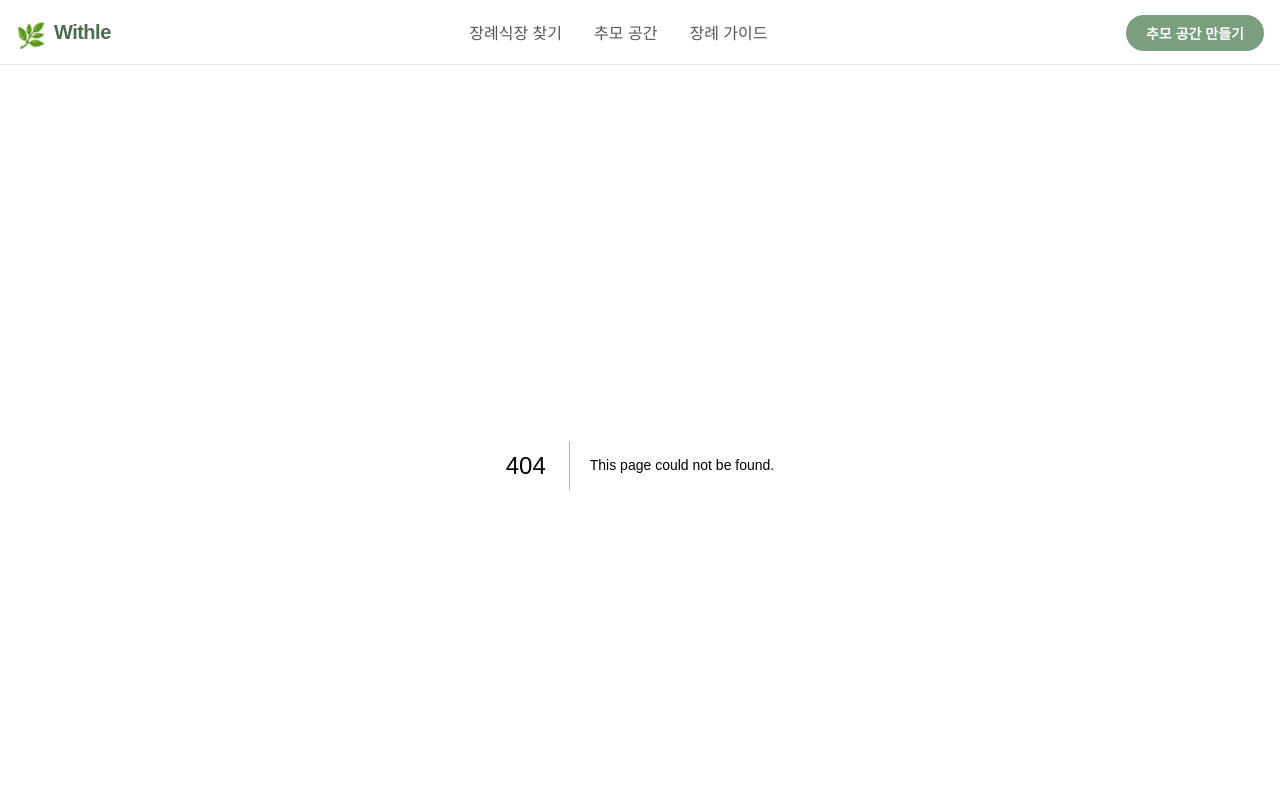
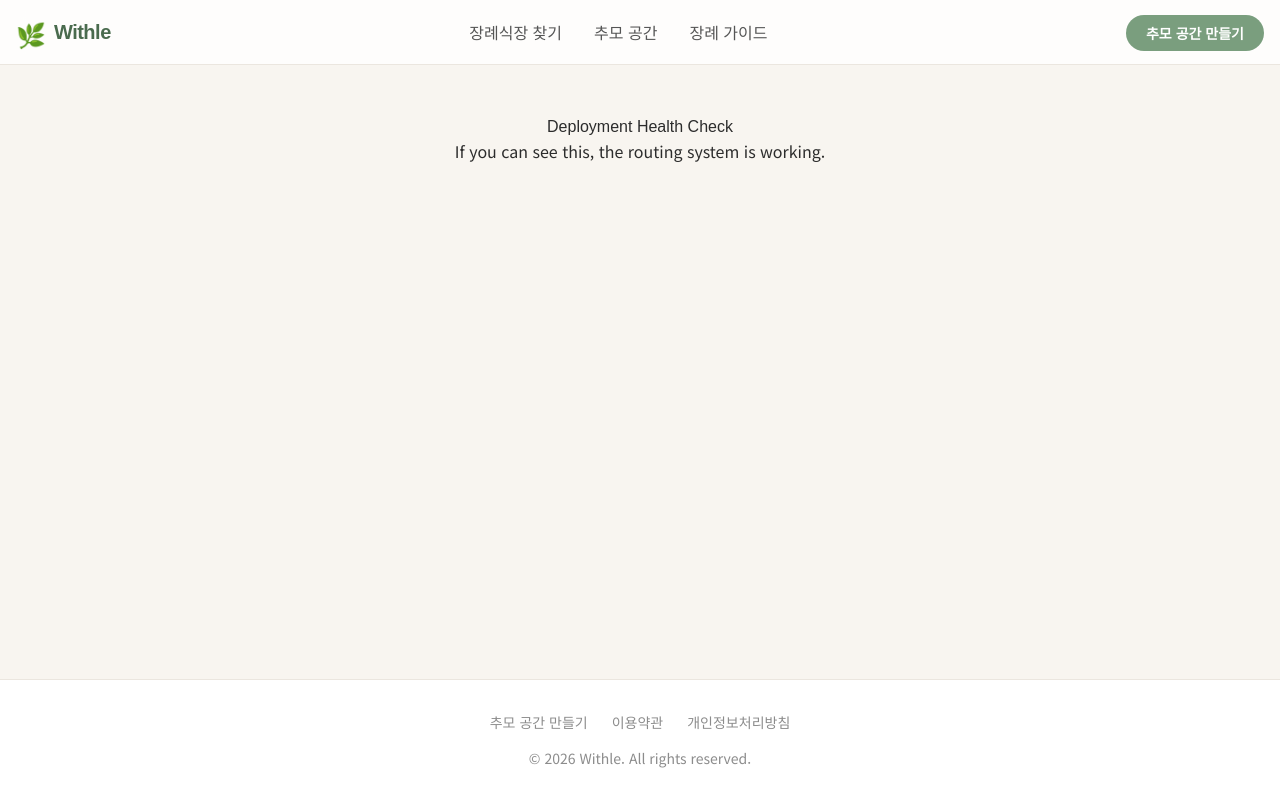
Before and after one commit to rosl622/WITHLE, a Next.js app: page /test-health in a window 1280 px wide. Before the commit this address had no page. Shown: the top 800 px of the page. Built offline with nearby package versions, Linux system fonts and the light colour scheme.

Commit message:
Add health check route

```diff
--- /dev/null
+++ b/app/test-health/page.jsx
@@ -0,0 +1,8 @@
+export default function TestPage() {
+    return (
+        <div style={{ padding: 50, textAlign: 'center' }}>
+            <h1>Deployment Health Check</h1>
+            <p>If you can see this, the routing system is working.</p>
+        </div>
+    );
+}
```
